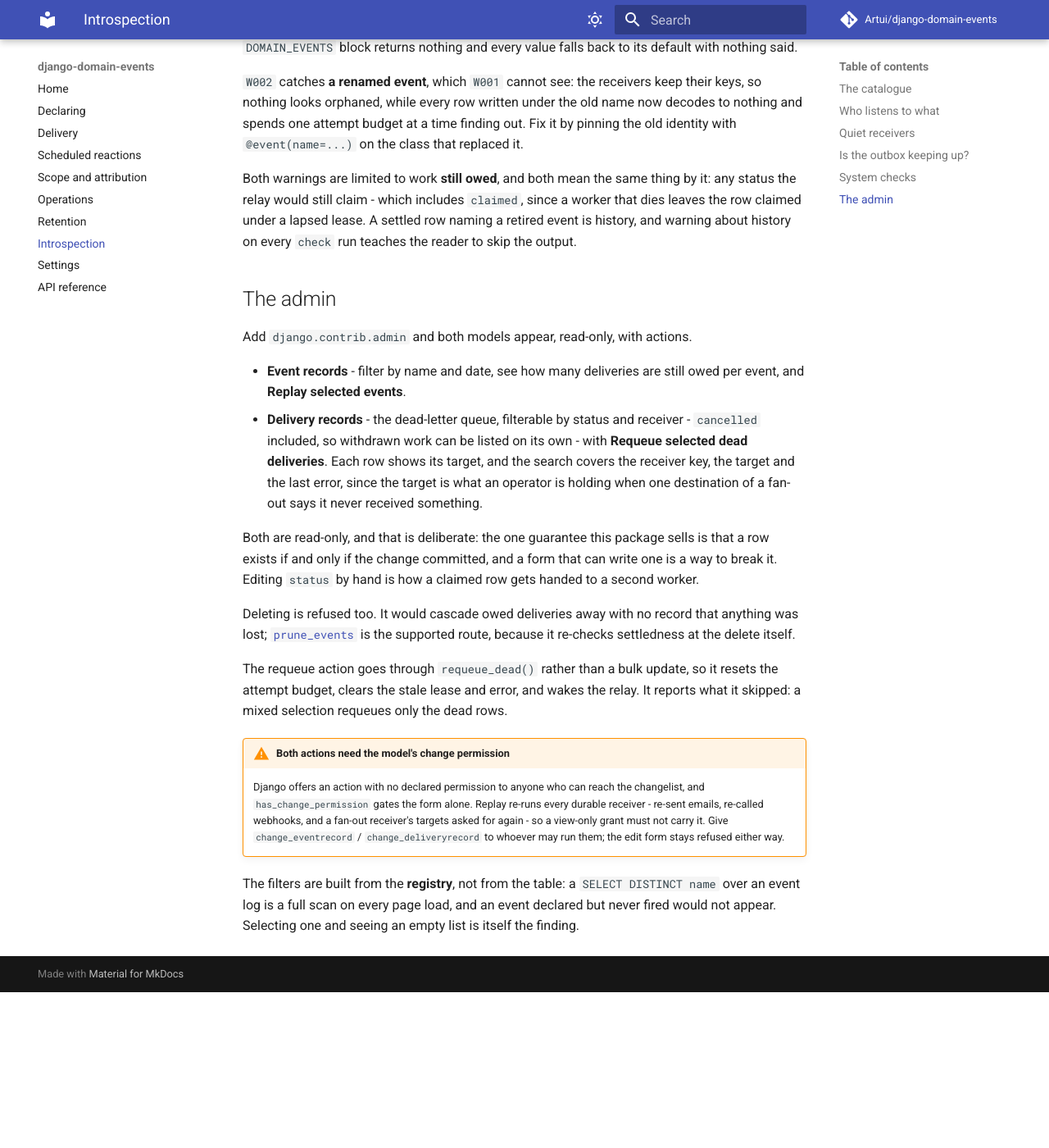
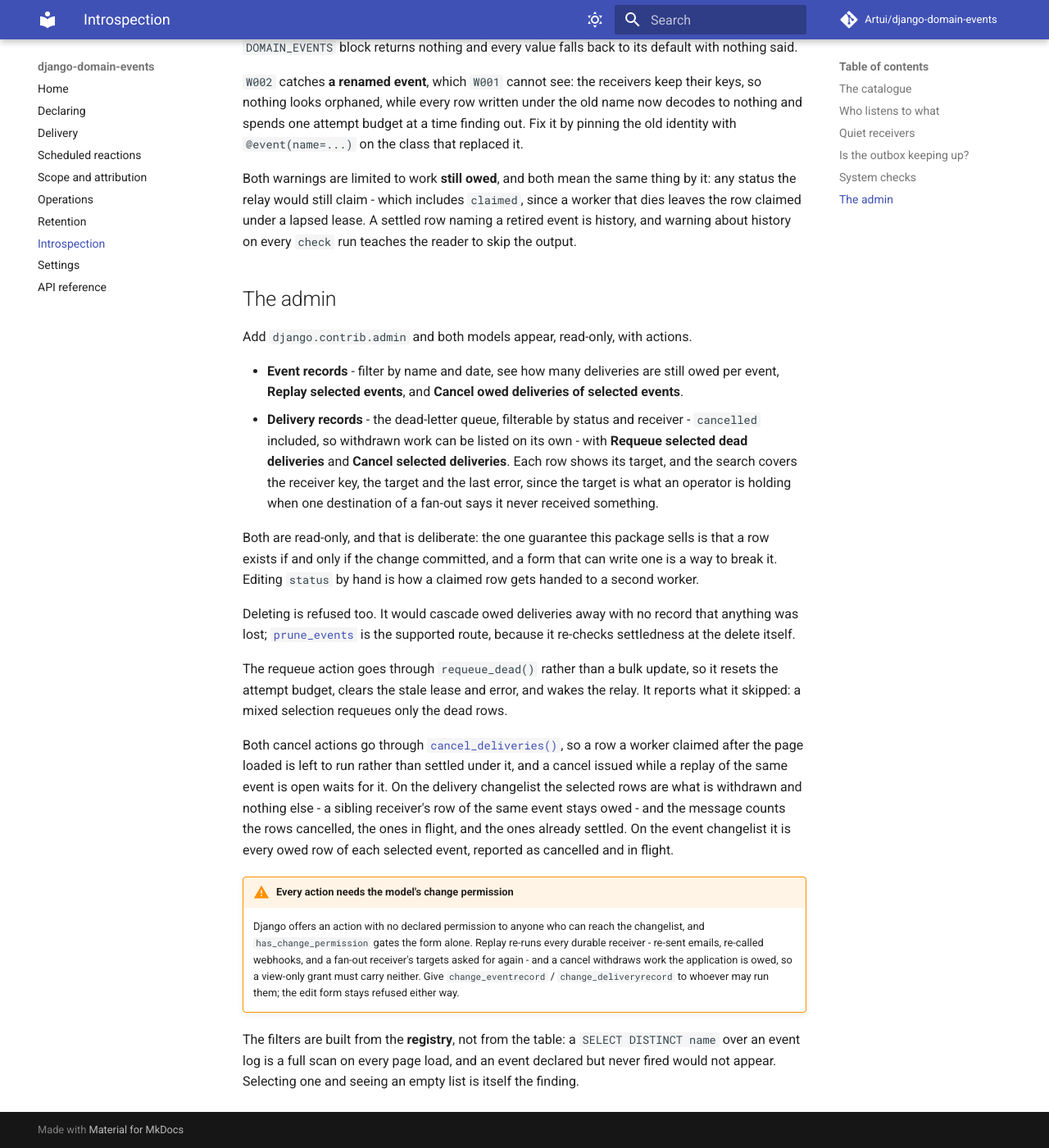
Before and after one commit to Artui/django-domain-events, an MkDocs documentation site: the page built from docs/introspection.md, in a window 1280 px wide and 1400 px high, scrolled down 6108 px. Shown: the whole window at 82% size. Built offline with MkDocs 1.6.1 and Material for MkDocs 9.7.7, drawn with Linux system fonts in a browser that asks for light colours; comment, search, counter and statistics services are not loaded; before the commit the page ends 7318 px from its top, so only the background shows below that.

Commit message:
Document the cancel command and admin actions
Co-Authored-By: Claude Sonnet 5.5 <noreply@anthropic.com>

```diff
--- a/docs/introspection.md
+++ b/docs/introspection.md
@@ -293,10 +293,12 @@ run teaches the reader to skip the output.
 Add `django.contrib.admin` and both models appear, read-only, with actions.
 
 - **Event records** - filter by name and date, see how many deliveries are still
-  owed per event, and **Replay selected events**.
+  owed per event, **Replay selected events**, and **Cancel owed deliveries of
+  selected events**.
 - **Delivery records** - the dead-letter queue, filterable by status and
   receiver - `cancelled` included, so withdrawn work can be listed on its own -
-  with **Requeue selected dead deliveries**. Each row shows its
+  with **Requeue selected dead deliveries** and **Cancel selected deliveries**.
+  Each row shows its
   target, and the search covers the receiver key, the target and the last error,
   since the target is what an operator is holding when one destination of a
   fan-out says it never received something.
@@ -314,12 +316,21 @@ The requeue action goes through `requeue_dead()` rather than a bulk update, so i
 resets the attempt budget, clears the stale lease and error, and wakes the relay.
 It reports what it skipped: a mixed selection requeues only the dead rows.
 
-!!! warning "Both actions need the model's **change** permission"
+Both cancel actions go through [`cancel_deliveries()`](operations.md#cancel-owed-work),
+so a row a worker claimed after the page loaded is left to run rather than
+settled under it, and a cancel issued while a replay of the same event is open
+waits for it. On the delivery changelist the selected rows are what is withdrawn
+and nothing else - a sibling receiver's row of the same event stays owed - and
+the message counts the rows cancelled, the ones in flight, and the ones already
+settled. On the event changelist it is every owed row of each selected event,
+reported as cancelled and in flight.
+
+!!! warning "Every action needs the model's **change** permission"
     Django offers an action with no declared permission to anyone who can reach
     the changelist, and `has_change_permission` gates the form alone. Replay
     re-runs every durable receiver - re-sent emails, re-called webhooks, and a
-    fan-out receiver's targets asked for again - so a
-    view-only grant must not carry it. Give `change_eventrecord` /
+    fan-out receiver's targets asked for again - and a cancel withdraws work the
+    application is owed, so a view-only grant must carry neither. Give `change_eventrecord` /
     `change_deliveryrecord` to whoever may run them; the edit form stays refused
     either way.
 
```
Also changed, not shown: CHANGELOG.md (+15 -0 lines), README.md (+1 -0 lines), docs/index.md (+2 -2 lines), docs/operations.md (+13 -1 lines), docs/scheduling.md (+5 -0 lines).
